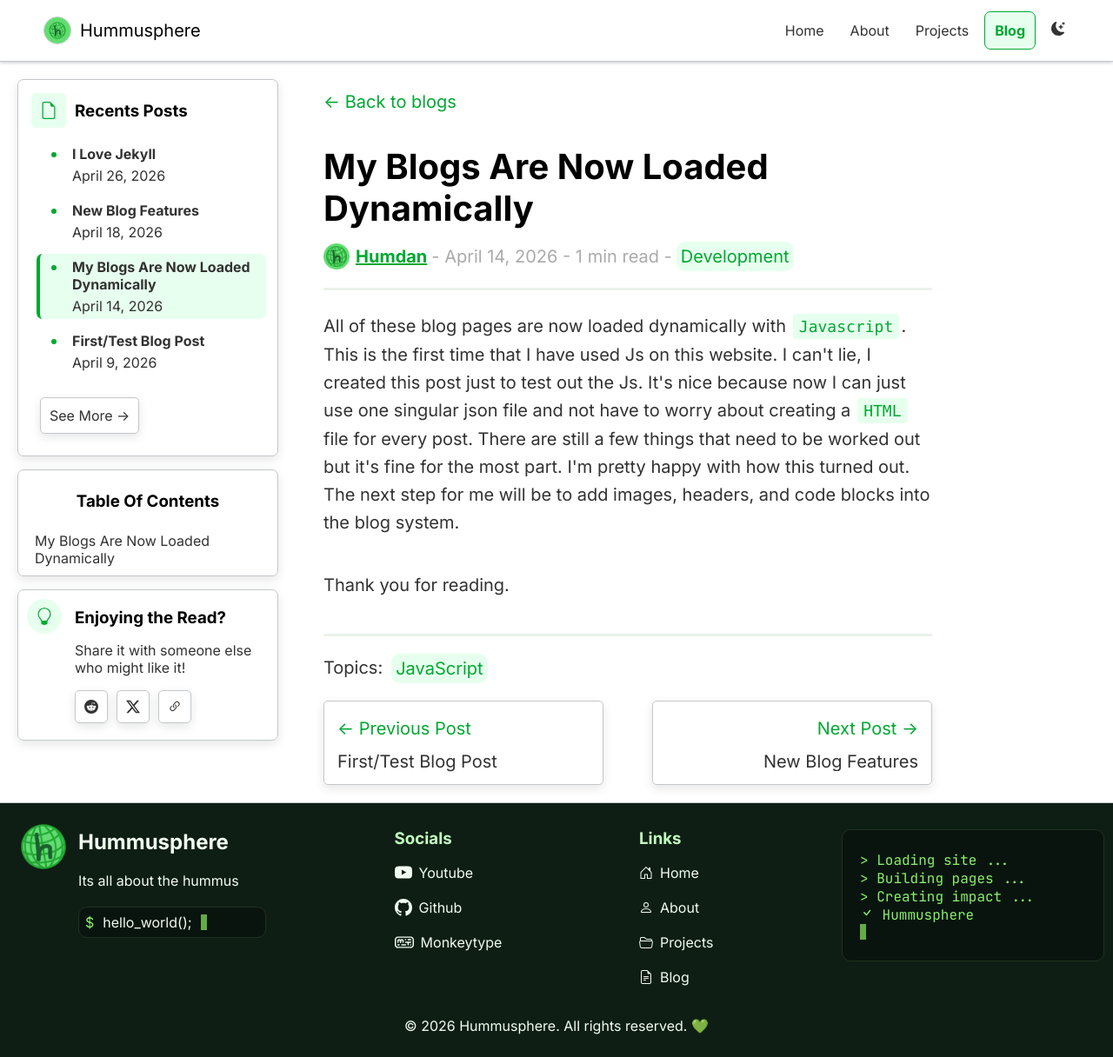
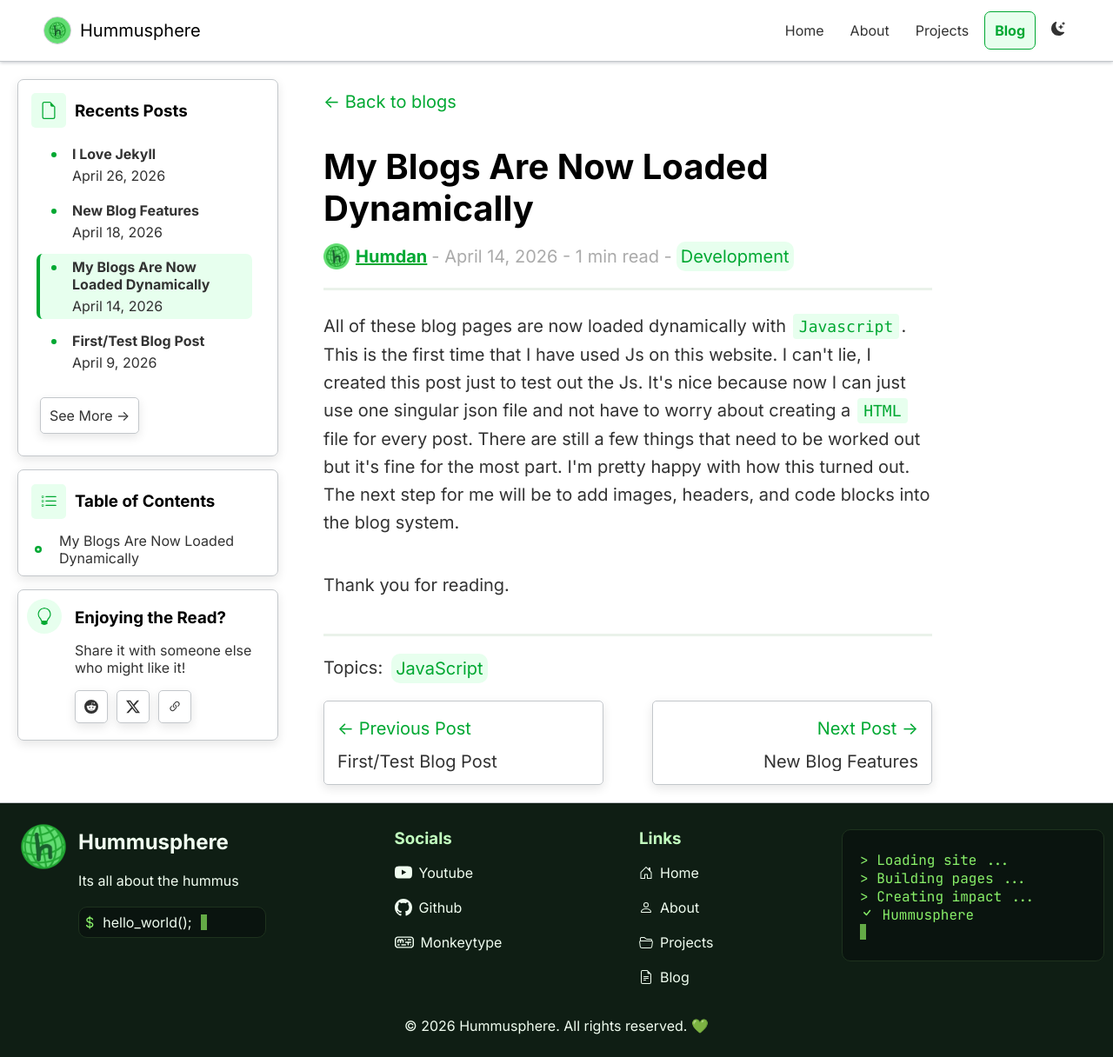
Before and after one commit to hummusphere/hummusphere.github.io, a Jekyll site: the page built from _posts/2026-04-14-my-blogs-are-now-loaded-dynamically.md, in a window 1280 px wide and 1216 px high. Shown: the whole window at 87% size. Built offline with Jekyll 4.4.1, drawn with Linux system fonts in a browser that asks for light colours.

Commit message:
Fixed bugs, update blog toc

```diff
--- a/_layouts/blog-post.html
+++ b/_layouts/blog-post.html
@@ -37,10 +37,31 @@
                         {% endfor %}
                         <a href="/blog/" class="see-more"> See More -> </a>
                     </div>
-                    <div class="flex flex-col items-center" style="margin-top: 15px; border:1px solid var(--border-color); border-radius: 7px; height: fit-content; padding: 5px; box-shadow: var(--box-shadow);">
-                        <h3> Table Of Contents </h3>
+                    <div class="flex flex-col" style="margin-top: 15px; border:1px solid var(--border-color); border-radius: 7px; height: fit-content; padding: 5px; box-shadow: var(--box-shadow);">
+                        <div class="flex flex-row items-center" style="margin-left: 10px; gap: 10px; ">
+                            <svg style="background: var(--seafoam-green); color: var(--spring-green); padding: 10px; border-radius: 5px;" xmlns="http://www.w3.org/2000/svg" width="20" height="20" fill="currentColor" class="bi bi-file-earmark" viewBox="0 0 16 16">
+                                    <path fill-rule="evenodd" d="M2 2.5a.5.5 0 0 0-.5.5v1a.5.5 0 0 0 .5.5h1a.5.5 0 0 0 .5-.5V3a.5.5 0 0 0-.5-.5zM3 3H2v1h1z"/>
+                                    <path d="M5 3.5a.5.5 0 0 1 .5-.5h9a.5.5 0 0 1 0 1h-9a.5.5 0 0 1-.5-.5M5.5 7a.5.5 0 0 0 0 1h9a.5.5 0 0 0 0-1zm0 4a.5.5 0 0 0 0 1h9a.5.5 0 0 0 0-1z"/>
+                                    <path fill-rule="evenodd" d="M1.5 7a.5.5 0 0 1 .5-.5h1a.5.5 0 0 1 .5.5v1a.5.5 0 0 1-.5.5H2a.5.5 0 0 1-.5-.5zM2 7h1v1H2zm0 3.5a.5.5 0 0 0-.5.5v1a.5.5 0 0 0 .5.5h1a.5.5 0 0 0 .5-.5v-1a.5.5 0 0 0-.5-.5zm1 .5H2v1h1z"/>
+                            </svg>
+                            <h3> Table of Contents </h3>
+                        </div>
                         {% for item in page.toc %}
-                        <a href="#{{ item.id }}" class="blog-side-link">{{ item.title }}</a>
+                        <div class="table-of-contents-item">
+                            {% unless forloop.first %}
+                                <div style="width: 2px; height: 50%; position: absolute; top: 0%; left: 3px; background: var(--border-color);"></div>
+                            {% endunless %}
+                            {% unless forloop.last %}
+                                <div style="width: 2px; height: 50%; position: absolute; top: 50%; left: 3px; background: var(--border-color);"></div>
+                            {% endunless %}
+                            <div class="flex items-center justify-center">
+                                <svg style="z-index:5;"xmlns="http://www.w3.org/2000/svg" width="8" height="8" fill="currentColor" class="bi bi-record-circle-fill" viewBox="0 0 16 16">
+                                        <circle style="color: var(--spring-green);" cx="8" cy="8" r="8"/>
+                                        <circle style="color: var(--bg-color);" cx="8" cy="8" r="3"/>
+                                </svg>
+                            </div>
+                            <a href="#{{ item.id }}"class="blog-side-link">{{ item.title }}</a>
+                        </div>
                         {% endfor %}
                     </div>
                     <div style="display: grid; grid-template-columns: 50px 1fr; gap: 10px; margin-top: 15px; border:1px solid var(--border-color); border-radius: 7px; height: fit-content; padding: 5px; box-shadow: var(--box-shadow);">
@@ -70,7 +91,10 @@
                 </div>
                 <div>
                     <div class="flex flex-col items-center" style="width:fit-content; font-size: 20px; line-height: 32px;">
-                        <a class="back-to-blogs" href="/blog/"><- Back to blogs</a>
+                        <div style="width:100%; max-width: 700px; display:grid; grid-template-columns: 100px fr;">
+                            <a class="back-to-blogs" href="/blog/"><- Back to blogs</a>
+                            <div></div>
+                        </div>
                         <h1 id="blog-header" style="line-height: 1.2; width:100%; max-width: 700px;">{{ page.title }}</h1>
                         <div style="display:flex; flex-direction: row; align-items:center; max-width:700px;width:100%; margin:5px; padding-bottom: 15px; border-bottom: 3px solid var(--faint-gray)">
                             <img src="{{ '../assets/logo.jpg' | relative_url }}" class="blog-profile" width="30px" height="30px">
--- a/styles/style.css
+++ b/styles/style.css
@@ -347,8 +347,8 @@ code {
 .back-to-blogs {
   transition: 0.2s;
   text-decoration: none;
-  width: 100%;
-  max-width: 700px;
+  width: fit-content;
+  margin-right:auto;
   margin-bottom: 30px;
   margin-top: 10px;
   color: var(--spring-green);
@@ -442,7 +442,6 @@ code {
 
 .blog-side-link {
   margin: 5px 20px;
-  width: 260px;
   height: fit-content;
   border-radius: 7px;
   transition: 0.2s;
@@ -630,6 +629,14 @@ h3, h2 {
 
 }
 
+.table-of-contents-item {
+  position:relative;
+  display:flex;
+  width:260px;
+  margin:auto;
+}
+
+
  @media (max-width: 1000px) {
   #blog-page {
     display:flex;
```
